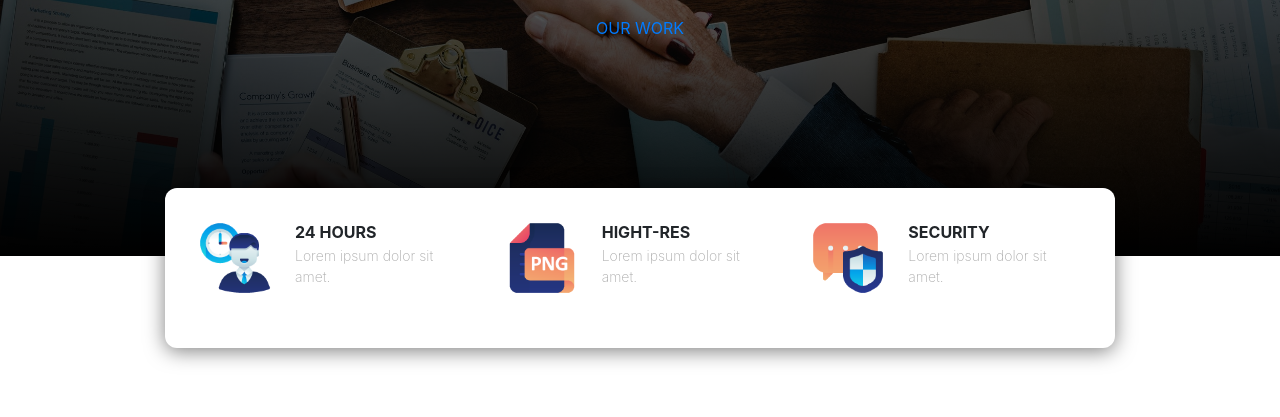
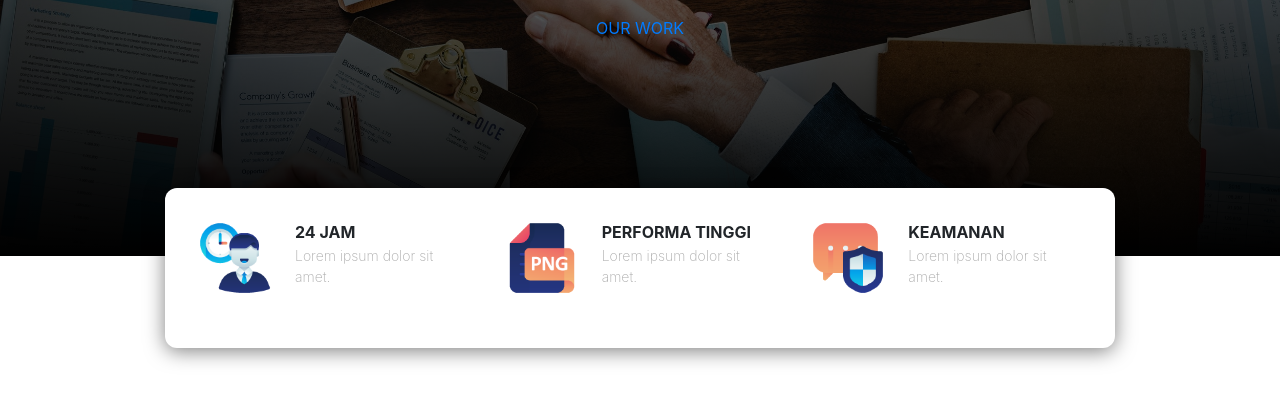
Before and after one commit to accessletor/landingpage, a plain HTML site: page index.html in a window 1280 px wide. Shown: the part 383-800 px from the top of the page. Drawn offline with nearby package versions, Linux system fonts and the light colour scheme; a web font is replaced by a local one.

Commit message:
mengubah kata lagi

```diff
--- a/index.html
+++ b/index.html
@@ -57,17 +57,17 @@
 
           "col-lg">
           <img src="img/employee.png" alt="employee" class="float-left">
-          <h4>24 Hours</h4>
+          <h4>24 jam</h4>
           <p>Lorem ipsum dolor sit amet.</p>
         </div>
         <div class="col-lg">
           <img src="img/hires.png" alt="hires" class="float-left">
-          <h4>Hight-Res</h4>
+          <h4>Performa tinggi</h4>
           <p>Lorem ipsum dolor sit amet.</p>
         </div>
         <div class="col-lg">
           <img src="img/security.png" alt="security" class="float-left">
-          <h4>Security</h4>
+          <h4>Keamanan</h4>
           <p>Lorem ipsum dolor sit amet.</p>
         </div>
       </div>
```
